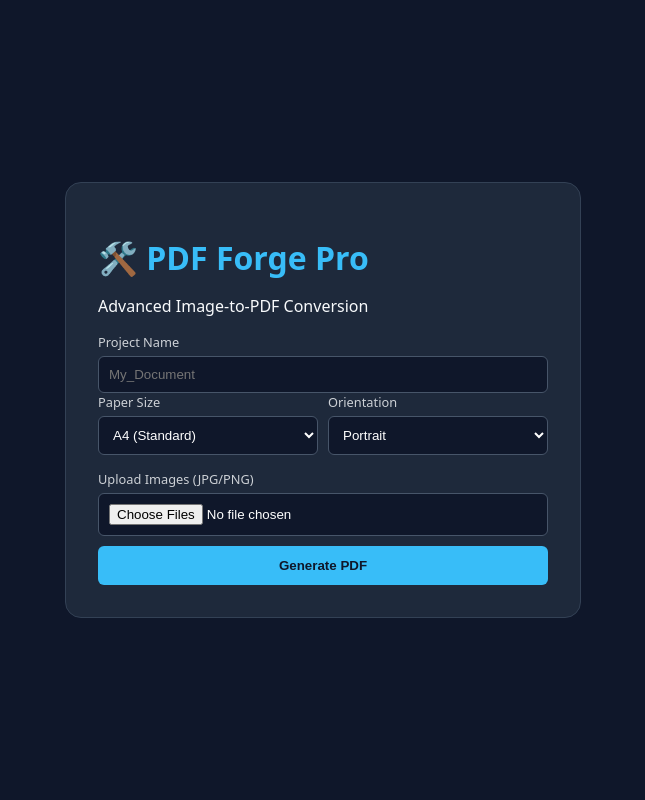
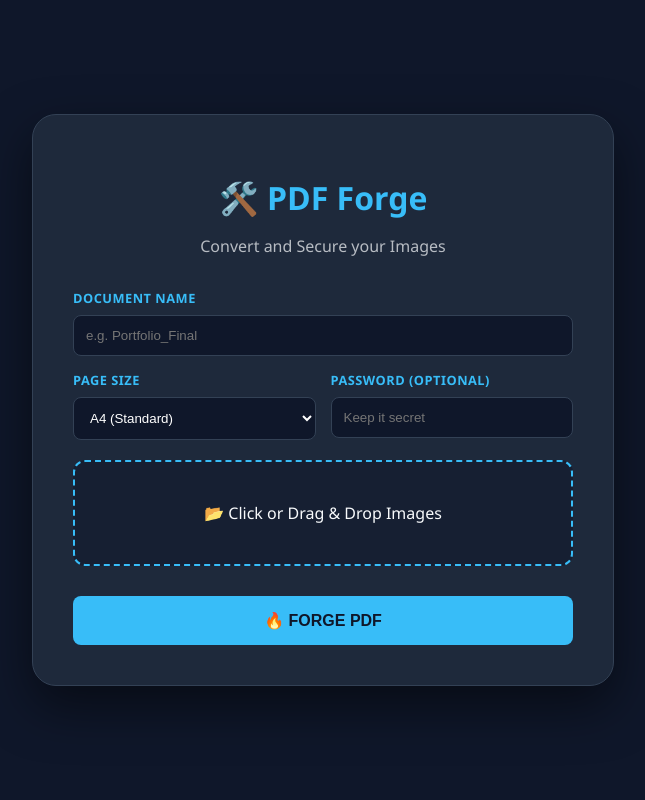
Before and after one commit to DevSolanki-works/PDF-Converter, a Flask app: page / in a window 1280 px wide. Shown: the whole page, without its empty margins (317-962 px from the left). Run offline with Flask 3, Linux system fonts and the light colour scheme.

Commit message:
Drag and Drop plus Size debug

```diff
--- a/app.py
+++ b/app.py
@@ -5,6 +5,7 @@ import threading
 import time
 from flask import Flask, render_template, request, send_file
 import img2pdf
+
 
 app = Flask(__name__)
 UPLOAD_FOLDER = 'uploads'
@@ -51,7 +52,14 @@ def convert():
 
     output_pdf_path = os.path.join(user_session_folder, f"{custom_name}.pdf")
 
-    layout_fun = img2pdf.get_layout_fun(pagesize=getattr(img2pdf, page_size.upper()))
+    sizes = {
+        "A4": (img2pdf.mm_to_pt(210), img2pdf.mm_to_pt(297)),
+        "LETTER": (img2pdf.mm_to_pt(216), img2pdf.mm_to_pt(279)),
+        "A3": (img2pdf.mm_to_pt(297), img2pdf.mm_to_pt(420))
+    }
+
+    selected_size = sizes.get(page_size.upper(), sizes["A4"])
+    layout_fun = img2pdf.get_layout_fun(pagesize=selected_size)
 
     with open(output_pdf_path, "wb") as f:
         f.write(img2pdf.convert(file_paths, layout_fun=layout_fun))
--- a/templates/index.html
+++ b/templates/index.html
@@ -2,52 +2,173 @@
 <html lang="en">
 <head>
     <meta charset="UTF-8">
-    <title>PDF Forge Pro</title>
+    <meta name="viewport" content="width=device-width, initial-scale=1.0">
+    <title>PDF Forge Pro | Image to PDF</title>
     <style>
-        :root { --bg: #0f172a; --card: #1e293b; --text: #f8fafc; --primary: #38bdf8; }
-        body { background: var(--bg); color: var(--text); font-family: system-ui; display: flex; justify-content: center; align-items: center; min-height: 100vh; margin: 0; }
-        .container { background: var(--card); padding: 2rem; border-radius: 1rem; width: 100%; max-width: 450px; border: 1px solid #334155; }
-        h1 { color: var(--primary); margin-bottom: 0.5rem; }
-        .setting-group { display: flex; gap: 10px; margin-bottom: 15px; text-align: left; }
-        .field { flex: 1; }
-        label { font-size: 0.8rem; opacity: 0.8; display: block; margin-bottom: 5px; }
-        input, select { width: 100%; padding: 10px; border-radius: 6px; background: #0f172a; border: 1px solid #475569; color: white; box-sizing: border-box; }
-        button { background: var(--primary); color: #0f172a; border: none; padding: 12px; border-radius: 6px; width: 100%; font-weight: bold; cursor: pointer; margin-top: 10px; }
-        button:hover { filter: brightness(1.2); }
+        /* 🎨 THEME VARIABLES */
+        :root {
+            --bg: #0f172a;
+            --card: #1e293b;
+            --text: #f8fafc;
+            --primary: #38bdf8;
+            --accent: #03dac6;
+            --border: #334155;
+        }
+
+        body {
+            background: var(--bg);
+            color: var(--text);
+            font-family: 'Segoe UI', Tahoma, Geneva, Verdana, sans-serif;
+            display: flex;
+            justify-content: center;
+            align-items: center;
+            min-height: 100vh;
+            margin: 0;
+        }
+
+        .container {
+            background: var(--card);
+            padding: 2.5rem;
+            border-radius: 1.5rem;
+            width: 100%;
+            max-width: 500px;
+            border: 1px solid var(--border);
+            box-shadow: 0 20px 50px rgba(0,0,0,0.5);
+            text-align: center;
+        }
+
+        h1 { color: var(--primary); margin-bottom: 0.5rem; font-size: 2rem; }
+        p { opacity: 0.7; margin-bottom: 2rem; }
+
+        /* 📁 DRAG & DROP AREA */
+        .drop-zone {
+            border: 2px dashed var(--primary);
+            padding: 40px 20px;
+            border-radius: 12px;
+            margin-bottom: 20px;
+            transition: all 0.3s ease;
+            cursor: pointer;
+            background: rgba(15, 23, 42, 0.5);
+        }
+
+        .drop-zone:hover { background: rgba(56, 189, 248, 0.1); border-color: var(--accent); }
+        .drop-zone.dragover { background: var(--primary); color: #0f172a; border-style: solid; }
+        .drop-zone span { font-weight: 500; }
+
+        /* ⚙️ SETTINGS SECTION */
+        .settings {
+            display: grid;
+            grid-template-columns: 1fr 1fr;
+            gap: 15px;
+            text-align: left;
+            margin-bottom: 20px;
+        }
+
+        .field-full { grid-column: span 2; }
+
+        label { font-size: 0.8rem; font-weight: 600; text-transform: uppercase; letter-spacing: 0.5px; margin-bottom: 8px; display: block; color: var(--primary); }
+
+        input[type="text"], input[type="password"], select {
+            width: 100%;
+            padding: 12px;
+            border-radius: 8px;
+            background: #0f172a;
+            border: 1px solid var(--border);
+            color: white;
+            box-sizing: border-box;
+            outline: none;
+        }
+
+        input:focus, select:focus { border-color: var(--primary); }
+
+        /* 🚀 ACTION BUTTON */
+        button {
+            background: var(--primary);
+            color: #0f172a;
+            border: none;
+            padding: 15px;
+            border-radius: 8px;
+            width: 100%;
+            font-weight: 800;
+            font-size: 1rem;
+            cursor: pointer;
+            transition: transform 0.2s, filter 0.2s;
+            margin-top: 10px;
+        }
+
+        button:hover { filter: brightness(1.1); transform: translateY(-2px); }
+        button:active { transform: translateY(0); }
     </style>
 </head>
 <body>
+
     <div class="container">
-        <h1>🛠️ PDF Forge Pro</h1>
-        <p>Advanced Image-to-PDF Conversion</p>
+        <h1>🛠️ PDF Forge</h1>
+        <p>Convert and Secure your Images</p>
 
         <form action="/convert" method="post" enctype="multipart/form-data">
-            <label>Project Name</label>
-            <input type="text" name="pdf_name" placeholder="My_Document">
 
-            <div class="setting-group">
-                <div class="field">
-                    <label>Paper Size</label>
+            <div class="settings">
+                <div class="field-full">
+                    <label>Document Name</label>
+                    <input type="text" name="pdf_name" placeholder="e.g. Portfolio_Final">
+                </div>
+
+                <div>
+                    <label>Page Size</label>
                     <select name="page_size">
                         <option value="A4">A4 (Standard)</option>
                         <option value="Letter">Letter (US)</option>
                         <option value="A3">A3 (Large)</option>
                     </select>
                 </div>
-                <div class="field">
-                    <label>Orientation</label>
-                    <select name="orientation">
-                        <option value="portrait">Portrait</option>
-                        <option value="landscape">Landscape</option>
-                    </select>
+
+                <div>
+                    <label>Password (Optional)</label>
+                    <input type="password" name="pdf_password" placeholder="Keep it secret">
                 </div>
             </div>
 
-            <label>Upload Images (JPG/PNG)</label>
-            <input type="file" name="files" multiple required>
+            <div class="drop-zone" id="drop-zone">
+                <span id="drop-text">📂 Click or Drag & Drop Images</span>
+                <input type="file" name="files" id="file-input" multiple required style="display: none;">
+            </div>
 
-            <button type="submit">Generate PDF</button>
+            <button type="submit">🔥 FORGE PDF</button>
         </form>
     </div>
+
+    <script>
+        const dropZone = document.getElementById('drop-zone');
+        const fileInput = document.getElementById('file-input');
+        const dropText = document.getElementById('drop-text');
+
+        // Open file dialog when clicking the zone
+        dropZone.onclick = () => fileInput.click();
+
+        // Visual feedback for dragging
+        dropZone.ondragover = (e) => { e.preventDefault(); dropZone.classList.add('dragover'); };
+        dropZone.ondragleave = () => dropZone.classList.remove('dragover');
+
+        // Handle the dropped files
+        dropZone.ondrop = (e) => {
+            e.preventDefault();
+            dropZone.classList.remove('dragover');
+
+            if (e.dataTransfer.files.length > 0) {
+                fileInput.files = e.dataTransfer.files;
+                updateFileCount();
+            }
+        };
+
+        // Update text when files are selected via dialog
+        fileInput.onchange = () => updateFileCount();
+
+        function updateFileCount() {
+            const count = fileInput.files.length;
+            dropText.innerText = count > 0 ? `✅ ${count} images selected` : "📂 Click or Drag & Drop Images";
+        }
+    </script>
+
 </body>
 </html>
```
Also changed, not shown: uploads/pexels-zhanqun-cai-1507025-7640750 (1).jpg (added).
